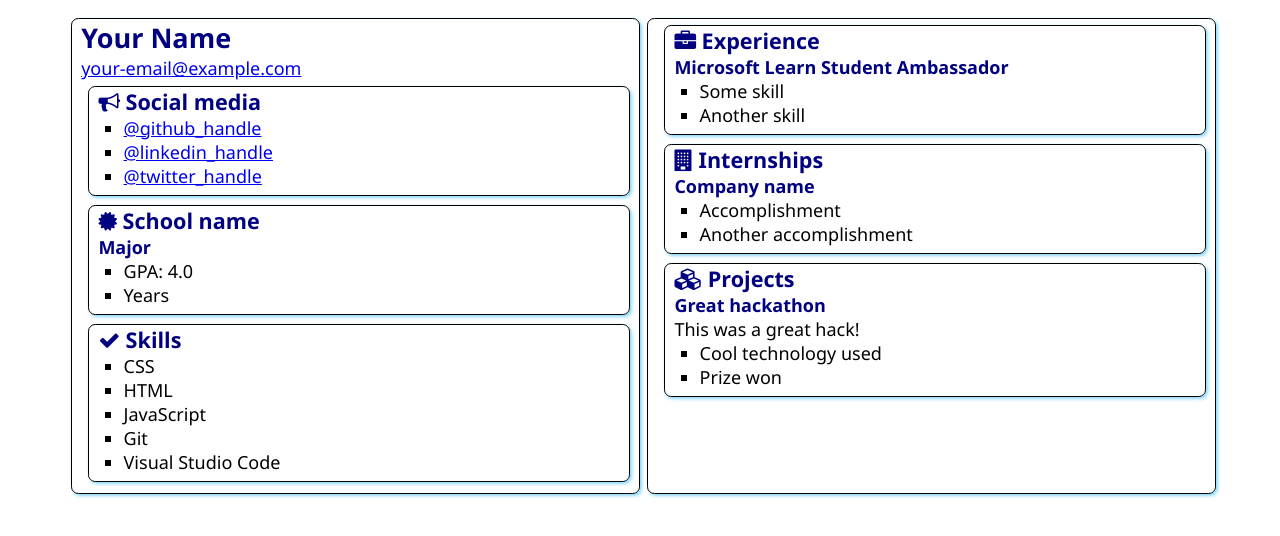
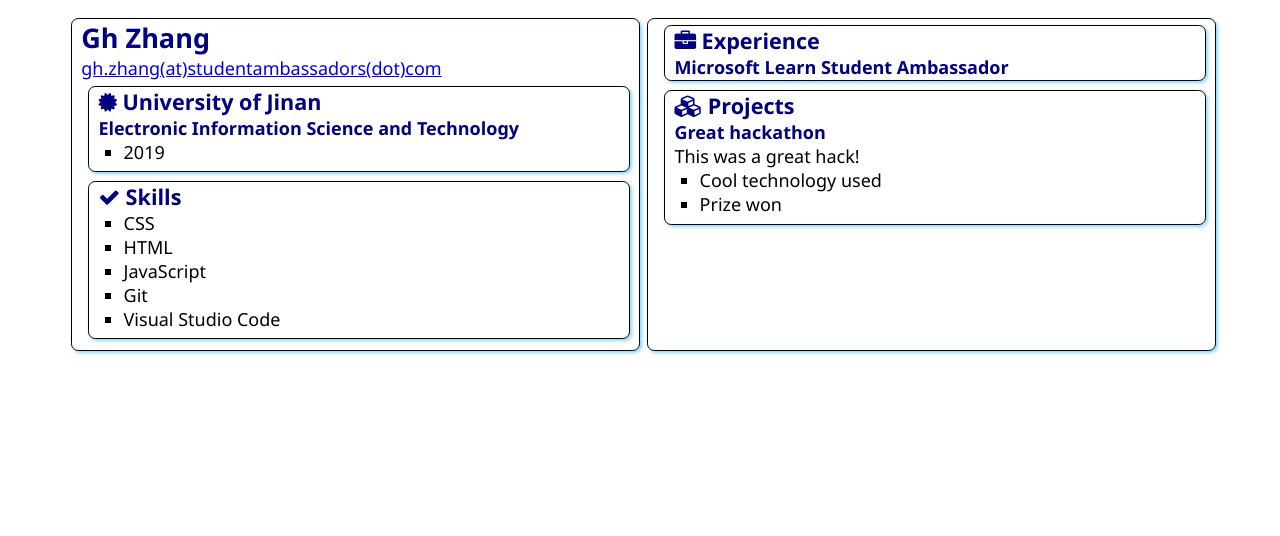
Before and after one commit to wolfyzhang-github/SATechnicalOnboarding, a plain HTML site: page src/index.html in a window 1280 px wide. Drawn offline with Linux system fonts and the light colour scheme.

Commit message:
update some info

```diff
--- a/src/index.html
+++ b/src/index.html
@@ -12,9 +12,10 @@
 <body>
     <main>
         <article class="box">
-            <h1>Your Name</h1>
-            <div><a href="mailto:your.email@example.com">your-email@example.com</a></div>
+            <h1>Gh Zhang</h1>
+            <div><a href="mailto:gh.zhang(at)studentambassadors(dot)com">gh.zhang(at)studentambassadors(dot)com</a></div>
 
+            <!--
             <section class="box">
                 <h2>
                     <i class="fa fa-bullhorn" aria-hidden="true"></i>
@@ -26,17 +27,18 @@
                     <li><a href="https://twitter.com/<handle>">@twitter_handle</a></li>
                 </ul>
             </section>
+            -->
 
             <section class="box">
                 <div class="education">
                     <h2>
                         <i class="fa fa-certificate" aria-hidden="true"></i>
-                        School name
+                        University of Jinan
                     </h2>
-                    <h3>Major</h3>
+                    <h3>Electronic Information Science and Technology</h3>
                     <ul>
-                        <li>GPA: 4.0</li>
-                        <li>Years</li>
+                        <!--<li>GPA: 4.0</li>-->
+                        <li>2019</li>
                     </ul>
                 </div>
             </section>
@@ -62,11 +64,14 @@
                     Experience
                 </h2>
                 <h3>Microsoft Learn Student Ambassador</h3>
+                <!--
                 <ul>
                     <li>Some skill</li>
                     <li>Another skill</li>
                 </ul>
+                -->
             </section>
+            <!--
             <section class="box">
                 <h2>
                     <i class="fa fa-building" aria-hidden="true"></i>
@@ -79,6 +84,7 @@
                     <li>Another accomplishment</li>
                 </ul>
             </section>
+            -->
             <section class="box">
                 <h2>
                     <i class="fa fa-cubes" aria-hidden="true"></i>
```
